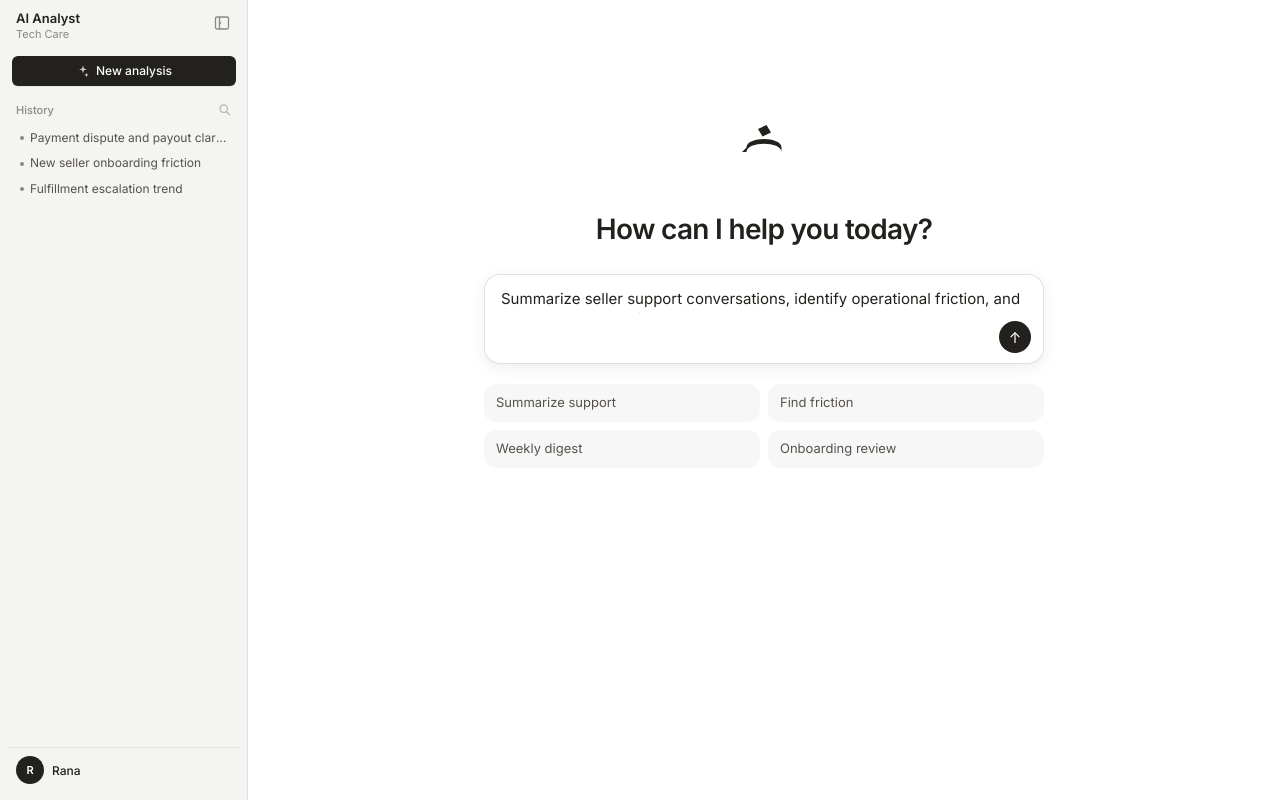
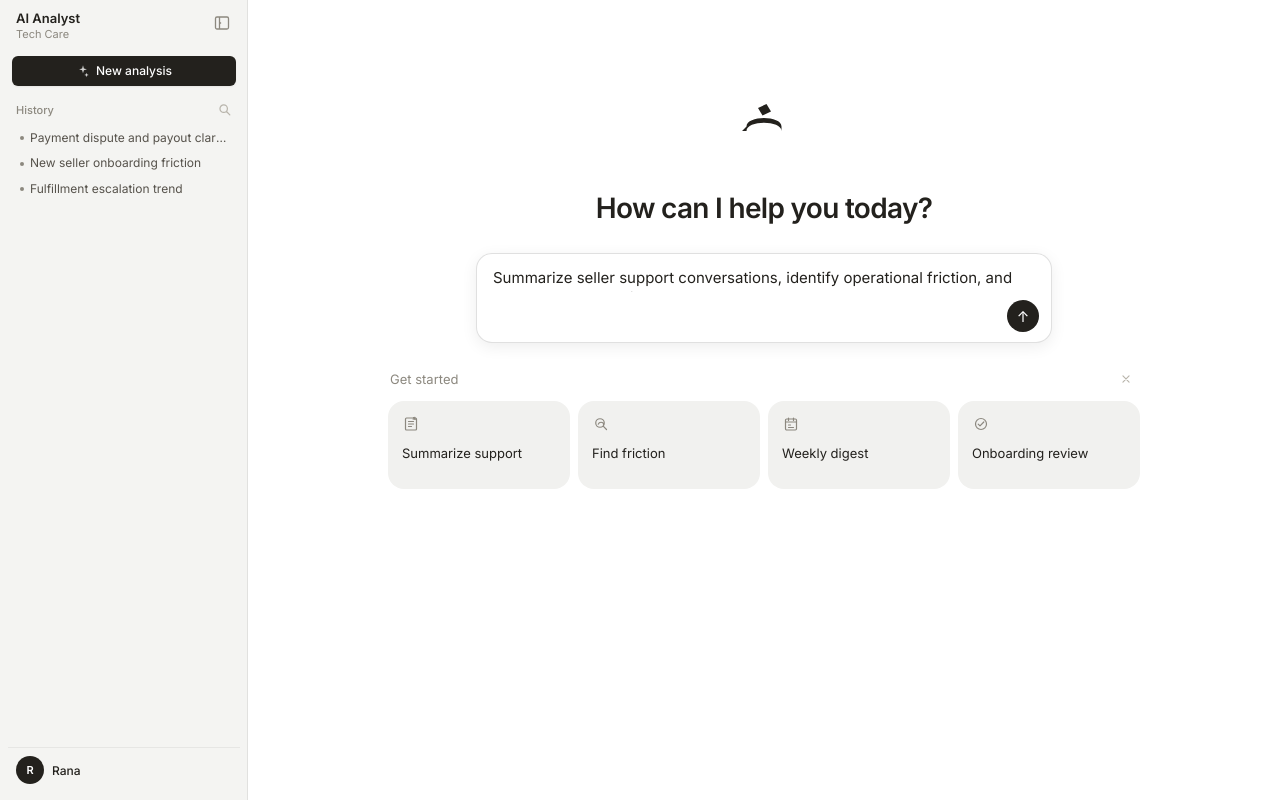
Before and after one commit to ranibrahim-creator/AI-Analyst, a React (Vite) app: page / in a window 1280 px wide. Built offline with nearby package versions, Linux system fonts and the light colour scheme.

Commit message:
Restyle home suggestions as Notion-style cards with subtle icons
Add a dismissible Get started row with thin-line icons, soft card
backgrounds, and rounded left-aligned suggestion tiles.

Co-authored-by: ranibrahim-creator <ranibrahim-creator@users.noreply.github.com>

```diff
--- a/src/App.jsx
+++ b/src/App.jsx
@@ -12,10 +12,26 @@ import { AGENTS, INITIAL_HISTORY, buildLiveReport, answerQuestion } from "./data
 const USER_NAME = "Rana";
 
 const SUGGESTIONS = [
-  { label: "Summarize support", prompt: "Summarize seller support conversations and surface the top operational friction points." },
-  { label: "Find friction", prompt: "Find the contact drivers causing repeat tickets and recommend macros to reduce them." },
-  { label: "Weekly digest", prompt: "Build a weekly digest of unresolved fulfillment and returns escalations by owner." },
-  { label: "Onboarding review", prompt: "Analyze new seller onboarding tickets and explain where the journey breaks down." },
+  {
+    label: "Summarize support",
+    prompt: "Summarize seller support conversations and surface the top operational friction points.",
+    icon: "summary",
+  },
+  {
+    label: "Find friction",
+    prompt: "Find the contact drivers causing repeat tickets and recommend macros to reduce them.",
+    icon: "friction",
+  },
+  {
+    label: "Weekly digest",
+    prompt: "Build a weekly digest of unresolved fulfillment and returns escalations by owner.",
+    icon: "digest",
+  },
+  {
+    label: "Onboarding review",
+    prompt: "Analyze new seller onboarding tickets and explain where the journey breaks down.",
+    icon: "onboarding",
+  },
 ];
 
 function applyReportEdits(report, edits = {}) {
--- a/src/components/Step1Discovery.jsx
+++ b/src/components/Step1Discovery.jsx
@@ -1,17 +1,85 @@
+import { useState } from "react";
 import Composer from "./Composer.jsx";
 import NoonBrandLogo from "./NoonBrandLogo.jsx";
 
-// Notion-style home: logo, short headline, compact inline composer, starter chips.
+function SuggestionIcon({ type }) {
+  const className = "h-[18px] w-[18px] shrink-0 text-ink-muted";
+
+  switch (type) {
+    case "summary":
+      return (
+        <svg viewBox="0 0 18 18" className={className} aria-hidden>
+          <path
+            d="M4.5 3h9a1 1 0 0 1 1 1v10a1 1 0 0 1-1 1h-9a1 1 0 0 1-1-1V4a1 1 0 0 1 1-1z"
+            fill="none"
+            stroke="currentColor"
+            strokeWidth="1.2"
+          />
+          <path d="M6.5 6.5h5M6.5 9h5M6.5 11.5h3" stroke="currentColor" strokeWidth="1.2" strokeLinecap="round" />
+          <path
+            d="M11.5 2.5l1.8 1.8M12.8 2.2l.5 2.3-2.3-.5"
+            fill="none"
+            stroke="currentColor"
+            strokeWidth="1.1"
+            strokeLinecap="round"
+            strokeLinejoin="round"
+          />
+        </svg>
+      );
+    case "friction":
+      return (
+        <svg viewBox="0 0 18 18" className={className} aria-hidden>
+          <circle cx="8" cy="8" r="4.25" fill="none" stroke="currentColor" strokeWidth="1.2" />
+          <path d="M11.2 11.2l3.3 3.3" stroke="currentColor" strokeWidth="1.2" strokeLinecap="round" />
+          <path
+            d="M6.2 9.2c.5-1.2 1.6-2 2.8-2 1.5 0 2.7 1.2 2.7 2.7"
+            fill="none"
+            stroke="currentColor"
+            strokeWidth="1.1"
+            strokeLinecap="round"
+          />
+        </svg>
+      );
+    case "digest":
+      return (
+        <svg viewBox="0 0 18 18" className={className} aria-hidden>
+          <rect x="3.5" y="4" width="11" height="11" rx="1.2" fill="none" stroke="currentColor" strokeWidth="1.2" />
+          <path d="M3.5 7h11M6.5 3v2.5M11.5 3v2.5" stroke="currentColor" strokeWidth="1.2" strokeLinecap="round" />
+          <path d="M6.5 10h2M6.5 12.5h5" stroke="currentColor" strokeWidth="1.2" strokeLinecap="round" />
+        </svg>
+      );
+    case "onboarding":
+      return (
+        <svg viewBox="0 0 18 18" className={className} aria-hidden>
+          <circle cx="9" cy="9" r="5.5" fill="none" stroke="currentColor" strokeWidth="1.2" />
+          <path
+            d="M6.2 9.1l1.8 1.8 3.8-3.9"
+            fill="none"
+            stroke="currentColor"
+            strokeWidth="1.2"
+            strokeLinecap="round"
+            strokeLinejoin="round"
+          />
+        </svg>
+      );
+    default:
+      return null;
+  }
+}
+
+// Notion-style home: logo, short headline, compact inline composer, starter cards.
 export default function Step1Discovery({ prompt, onPromptChange, onStart, suggestions = [] }) {
+  const [showSuggestions, setShowSuggestions] = useState(true);
+
   return (
-    <div className="mx-auto flex min-h-[62vh] w-full max-w-xl flex-col items-center justify-center px-2 text-center">
+    <div className="mx-auto flex min-h-[62vh] w-full max-w-3xl flex-col items-center justify-center px-2 text-center">
       <NoonBrandLogo size="hero" className="mb-5" />
 
       <h1 className="text-[26px] font-semibold tracking-tight text-ink sm:text-[28px]">
         How can I help you today?
       </h1>
 
-      <div className="mt-6 w-full">
+      <div className="mt-6 w-full max-w-xl">
         <Composer
           mode="hero"
           value={prompt}
@@ -22,18 +90,35 @@ export default function Step1Discovery({ prompt, onPromptChange, onStart, sugges
         />
       </div>
 
-      {suggestions.length > 0 && (
-        <div className="mt-5 grid w-full grid-cols-2 gap-2">
-          {suggestions.map((s) => (
+      {showSuggestions && suggestions.length > 0 && (
+        <div className="mt-6 w-full text-left">
+          <div className="mb-2.5 flex items-center justify-between px-0.5">
+            <span className="text-[13px] text-ink-muted">Get started</span>
             <button
-              key={s.label}
               type="button"
-              onClick={() => onPromptChange(s.prompt)}
-              className="rounded-xl bg-black/[0.03] px-3 py-2.5 text-left text-[13px] leading-snug text-ink-soft transition-colors hover:bg-black/[0.05] hover:text-ink"
+              onClick={() => setShowSuggestions(false)}
+              aria-label="Dismiss suggestions"
+              className="grid h-6 w-6 place-items-center rounded-md text-ink-faint transition-colors hover:bg-black/[0.04] hover:text-ink-muted"
             >
-              {s.label}
+              <svg viewBox="0 0 16 16" className="h-3.5 w-3.5" aria-hidden>
+                <path d="M4.5 4.5l7 7M11.5 4.5l-7 7" stroke="currentColor" strokeWidth="1.3" strokeLinecap="round" />
+              </svg>
             </button>
-          ))}
+          </div>
+
+          <div className="grid grid-cols-2 gap-2 sm:grid-cols-4">
+            {suggestions.map((s) => (
+              <button
+                key={s.label}
+                type="button"
+                onClick={() => onPromptChange(s.prompt)}
+                className="flex min-h-[88px] flex-col items-start rounded-2xl bg-[#f1f1ef] px-3.5 py-3.5 text-left transition-colors hover:bg-[#ebebe8]"
+              >
+                <SuggestionIcon type={s.icon} />
+                <span className="mt-3 text-[13px] leading-[1.35] text-ink">{s.label}</span>
+              </button>
+            ))}
+          </div>
         </div>
       )}
     </div>
```
